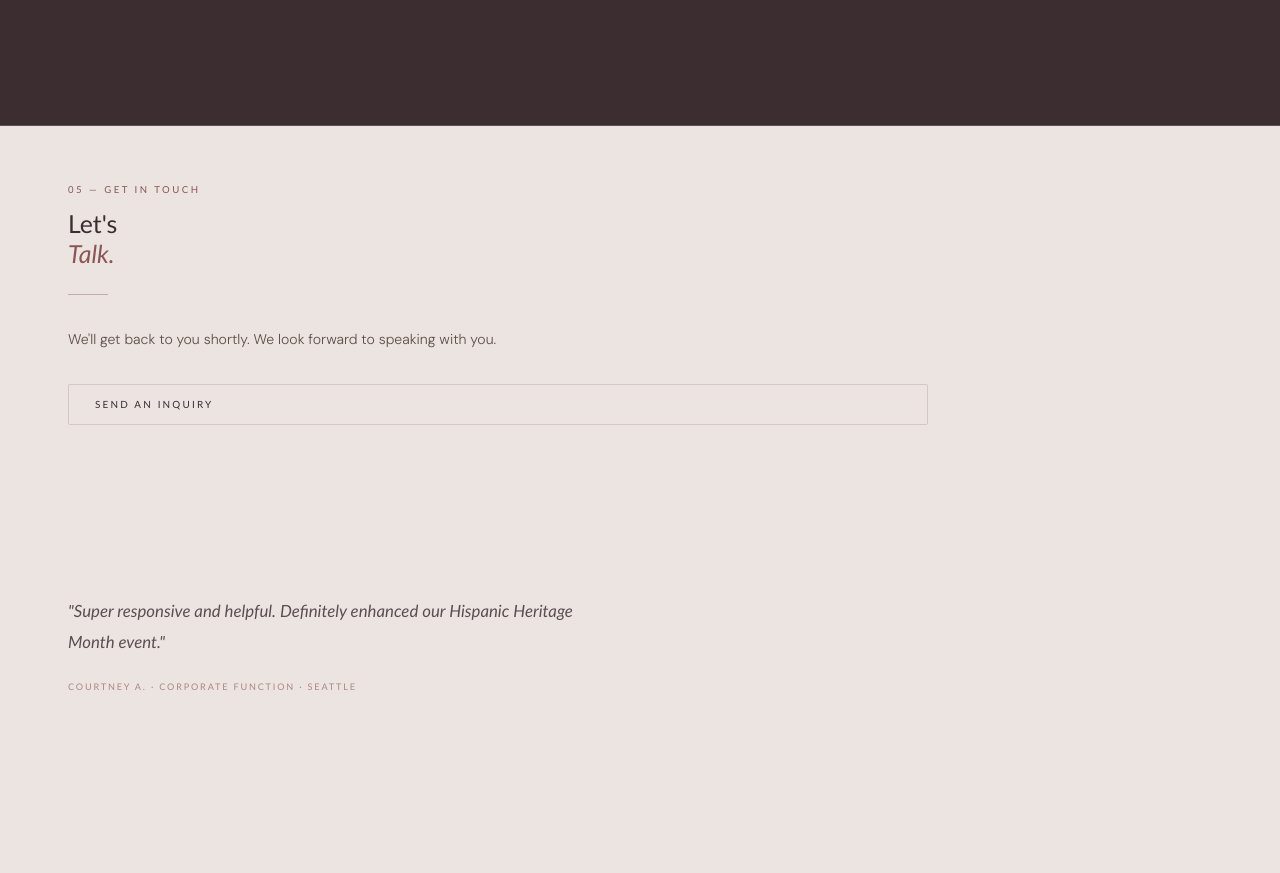
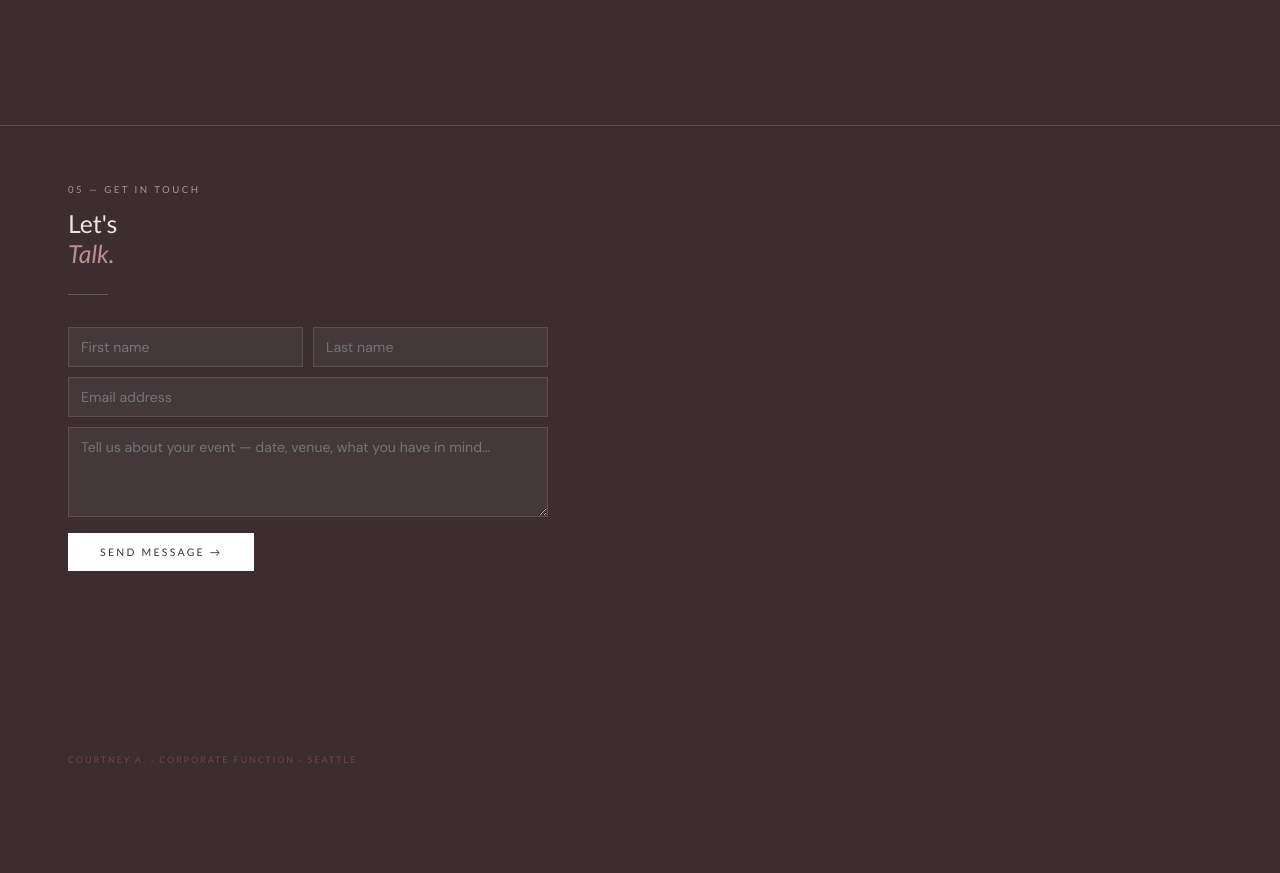
Before and after one commit to monramossonar-cell/monamor-resources, a plain HTML site: page live-music/index.html in a window 1280 px wide. Shown: the part 5840-6713 px from the top of the page. Drawn offline with Linux system fonts and the light colour scheme.

Commit message:
Dark contact form, white button

```diff
--- a/live-music/index.html
+++ b/live-music/index.html
@@ -1177,13 +1177,35 @@
   <!-- ═══════════════════════
        P8 — CTA  light
   ═══════════════════════ -->
-  <section class="page pg-content lt" id="contact">
+  <section class="page pg-content dk" id="contact">
     <div class="inner" style="flex:1; display:flex; flex-direction:column;">
       <span class="lbl">05 — Get in Touch</span>
       <h2 class="ttl">Let's<br><em>Talk.</em></h2>
       <div class="rule"></div>
-      <p class="section-intro">We'll get back to you shortly. We look forward to speaking with you.</p>
-      <a href="mailto:monica@monamormusic.com" class="btn btn-lt">Send an Inquiry</a>
+
+      <form name="live-music-contact" netlify hidden>
+        <input name="first-name"><input name="last-name">
+        <input type="email" name="email"><input name="message">
+        <input name="bot-field">
+      </form>
+
+      <form name="live-music-contact" method="POST" data-netlify="true"
+            netlify-honeypot="bot-field" action="/live-music/thank-you/"
+            style="width:100%;max-width:480px;">
+        <input type="hidden" name="form-name" value="live-music-contact">
+        <p style="display:none;"><label>Don't fill: <input name="bot-field"></label></p>
+        <div style="display:grid;grid-template-columns:1fr 1fr;gap:10px;margin-bottom:10px;">
+          <input name="first-name" placeholder="First name" required
+            style="padding:10px 12px;border:1px solid var(--dk-brd);background:rgba(255,255,255,0.05);font-family:var(--f-b);font-size:0.88rem;color:var(--dk-head);outline:none;-webkit-appearance:none;">
+          <input name="last-name" placeholder="Last name" required
+            style="padding:10px 12px;border:1px solid var(--dk-brd);background:rgba(255,255,255,0.05);font-family:var(--f-b);font-size:0.88rem;color:var(--dk-head);outline:none;-webkit-appearance:none;">
+        </div>
+        <input type="email" name="email" placeholder="Email address" required
+          style="display:block;width:100%;padding:10px 12px;margin-bottom:10px;border:1px solid var(--dk-brd);background:rgba(255,255,255,0.05);font-family:var(--f-b);font-size:0.88rem;color:var(--dk-head);outline:none;-webkit-appearance:none;">
+        <textarea name="message" placeholder="Tell us about your event — date, venue, what you have in mind..." required
+          style="display:block;width:100%;padding:10px 12px;margin-bottom:16px;border:1px solid var(--dk-brd);background:rgba(255,255,255,0.05);font-family:var(--f-b);font-size:0.88rem;color:var(--dk-head);outline:none;resize:vertical;min-height:90px;"></textarea>
+        <button type="submit" style="padding:13px 32px;background:#FFFFFF;color:#3B2D30;font-family:'Optima',Georgia,serif;font-size:0.65rem;letter-spacing:0.22em;text-transform:uppercase;border:none;cursor:pointer;">Send Message →</button>
+      </form>
 
       <div class="testimonial-spacer"></div>
       <div class="page-testimonial">
```
